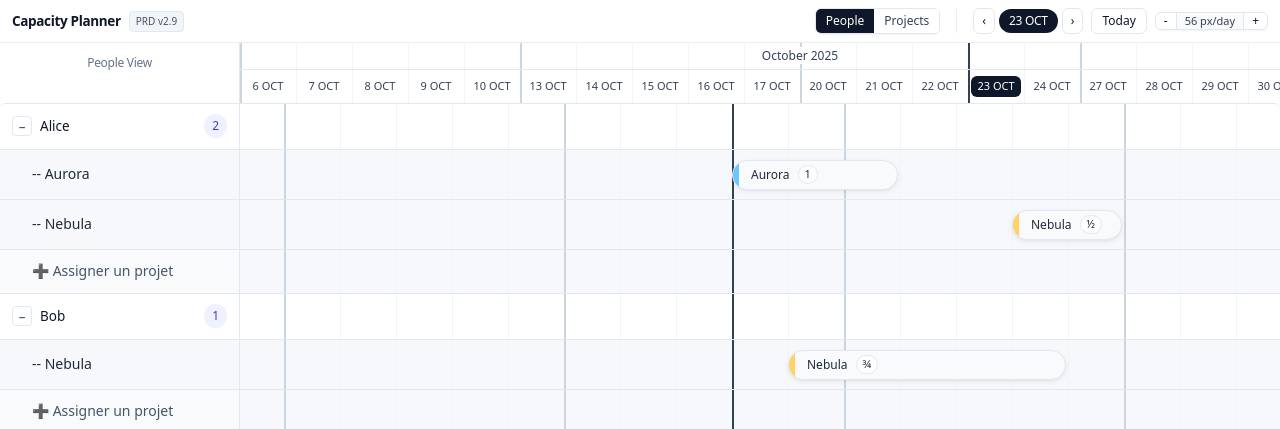
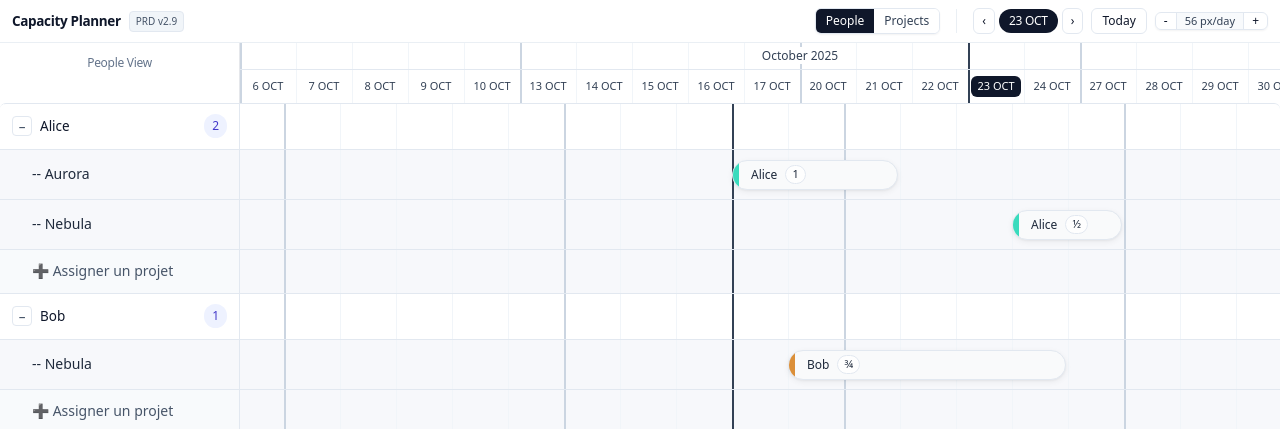
Before and after one commit to omniflow-oss/of-planner, a Nuxt app: page / in a window 1280 px wide. Shown: the top 429 px of the page. Built offline with nearby package versions, Linux system fonts and the light colour scheme.

Commit message:
fix bg color per user

```diff
--- a/components/Timeline.vue
+++ b/components/Timeline.vue
@@ -33,14 +33,14 @@
         <RowGroup v-for="p in people" :key="p.id" :label="p.name"
           :groupType="'person'" :groupId="p.id"
           :subrows="personSubrows(p.id)" :days="days" :pxPerDay="view.px_per_day"
-          :startISO="view.start" :projectsMap="projectsMap"
+          :startISO="view.start" :projectsMap="projectsMap" :peopleMap="peopleMap"
           @create="onCreate" @update="onUpdate" @createFromSidebar="onAddFromSidebar" @edit="onEdit" @createPopover="onCreatePopover" />
       </template>
       <template v-else>
         <RowGroup v-for="proj in projects" :key="proj.id" :label="proj.name"
           :groupType="'project'" :groupId="proj.id"
           :subrows="projectSubrows(proj.id)" :days="days" :pxPerDay="view.px_per_day"
-          :startISO="view.start" :projectsMap="projectsMap"
+          :startISO="view.start" :projectsMap="projectsMap" :peopleMap="peopleMap"
           @create="onCreate" @update="onUpdate" @createFromSidebar="onAddFromSidebar" @edit="onEdit" @createPopover="onCreatePopover" />
       </template>
     </div>
@@ -163,6 +163,7 @@ const {
 // (Day-by-day display; no week row)
 
 const projectsMap = computed(() => Object.fromEntries(projects.value.map(p => [p.id, p])))
+const peopleMap = computed(() => Object.fromEntries(people.value.map(p => [p.id, p])))
 
 function personProjects(personId: string) {
   const set = new Set(assignments.value.filter(a => a.person_id === personId).map(a => a.project_id))
--- a/components/internal/RowGroup.vue
+++ b/components/internal/RowGroup.vue
@@ -25,7 +25,7 @@
       <!-- Right: timeline track -->
       <div class="relative border-b border-r pane-border timeline-bg" :style="{ height: (rowHeights[sr.key] || baseRowMin)+'px', width: timelineWidth+'px' }" @contextmenu.prevent.stop="onEmptyClick($event, sr)">
         <GridOverlay :days="days" :pxPerDay="pxPerDay" :offsets="dayOffsets" :weekStarts="weekStarts" />
-        <AssignmentBar v-for="a in subAssignmentsLaned(sr)" :key="a.id" :assignment="a" :startISO="startISO" :pxPerDay="pxPerDay" :projectsMap="projectsMap" :top="laneTop(a._lane)" @update="onUpdate" @edit="onEdit" @resize="(e) => onResizeEvent=e" />
+        <AssignmentBar v-for="a in subAssignmentsLaned(sr)" :key="a.id" :assignment="a" :startISO="startISO" :pxPerDay="pxPerDay" :projectsMap="projectsMap" :peopleMap="peopleMap" :top="laneTop(a._lane)" @update="onUpdate" @edit="onEdit" @resize="(e: any) => onResizeEvent=e" />
       </div>
     </template>
   </div>
@@ -49,6 +49,7 @@ const props = defineProps<{
   days: string[]
   pxPerDay: number
   projectsMap: Record<string, { id: string; name: string; color?: string|null; emoji?: string|null }>
+  peopleMap?: Record<string, { id: string; name: string }>
 }>()
 const emit = defineEmits(['create','update','createFromSidebar','edit','createPopover'])
 
--- a/components/internal/shared/AssignmentBar.vue
+++ b/components/internal/shared/AssignmentBar.vue
@@ -12,7 +12,7 @@
   >
     <div class="h-full w-1.5" :style="{ background: color }"></div>
     <div class="flex items-center gap-2 px-3 text-[12px] text-slate-800">
-      <span>{{ project?.name ?? assignment.project_id }}</span>
+      <span>{{ person?.name ?? assignment.person_id }}</span>
       <span class="px-1.5 rounded-full border border-slate-200 bg-white/80 text-[11px]">{{ allocBadge }}</span>
     </div>
     <div class="handle left" @mousedown.stop.prevent="onResizeStart('left', $event)" draggable="false"></div>
@@ -25,11 +25,31 @@ import { computed, ref } from 'vue'
 import { daysBetweenInclusive, parseISO, addDaysISO, toISO, businessDaysBetweenInclusive, businessOffset, isWeekendISO } from '@/composables/useDate'
 import type { Assignment } from '@/types/planner'
 
-const props = defineProps<{ assignment: Assignment; startISO: string; pxPerDay: number; projectsMap: Record<string, { id:string; name:string; color?:string|null; emoji?:string|null }>; top?: number }>()
+const props = defineProps<{ assignment: Assignment; startISO: string; pxPerDay: number; projectsMap: Record<string, { id:string; name:string; color?:string|null; emoji?:string|null }>; peopleMap?: Record<string, { id: string; name: string }>; top?: number }>()
 const emit = defineEmits(['update', 'edit', 'delete', 'resize'])
+const project = computed(() => props.projectsMap[props.assignment.project_id])
+const person = computed(() => props.peopleMap?.[props.assignment.person_id])
 
-const project = computed(() => props.projectsMap[props.assignment.project_id])
-const color = computed(() => project.value?.color ?? '#3a84ff')
+// Generate unique color per user based on their person_id
+const color = computed(() => {
+  const personId = props.assignment.person_id
+
+  // Better hash function using djb2 algorithm
+  let hash = 5381
+  for (let i = 0; i < personId.length; i++) {
+    hash = ((hash << 5) + hash) + personId.charCodeAt(i)
+  }
+
+  // Use golden ratio to distribute colors more evenly
+  const goldenRatio = 0.618033988749
+  const hue = ((Math.abs(hash) * goldenRatio) % 1) * 360
+
+  // Vary saturation and lightness slightly for more distinction
+  const saturation = 65 + ((Math.abs(hash) >> 8) % 20) // 65-84%
+  const lightness = 45 + ((Math.abs(hash) >> 16) % 20)  // 45-64%
+
+  return `hsl(${Math.round(hue)}, ${saturation}%, ${lightness}%)`
+})
 const allocBadge = computed(() => {
   const a = props.assignment.allocation
   return a === 1 ? '1' : a === 0.75 ? '¾' : a === 0.5 ? '½' : '¼'
@@ -158,50 +178,6 @@ function onRightClick(e: MouseEvent) {
     y: e.clientY
   })
 }
-
-function onTouchStart(e: TouchEvent) {
-  touchStartTime = Date.now()
-  touchCount++
-
-  if (touchTimeout) {
-    clearTimeout(touchTimeout)
-    touchTimeout = null
-  }
-
-  if (touchCount === 1) {
-    // Start timeout for double-touch detection
-    touchTimeout = window.setTimeout(() => {
-      touchCount = 0
-    }, 300)
-  } else if (touchCount === 2) {
-    // Double touch detected
-    touchCount = 0
-    if (touchTimeout) {
-      clearTimeout(touchTimeout)
-      touchTimeout = null
-    }
-
-    const touch = e.touches[0] || e.changedTouches[0]
-    emit('edit', {
-      assignment: props.assignment,
-      x: touch.clientX,
-      y: touch.clientY
-    })
-    e.preventDefault()
-  }
-}
-
-function onTouchEnd(e: TouchEvent) {
-  // Reset if touch was too long (not a tap)
-  const touchDuration = Date.now() - touchStartTime
-  if (touchDuration > 300) {
-    touchCount = 0
-    if (touchTimeout) {
-      clearTimeout(touchTimeout)
-      touchTimeout = null
-    }
-  }
-}
 </script>
 
 <style scoped>
```
